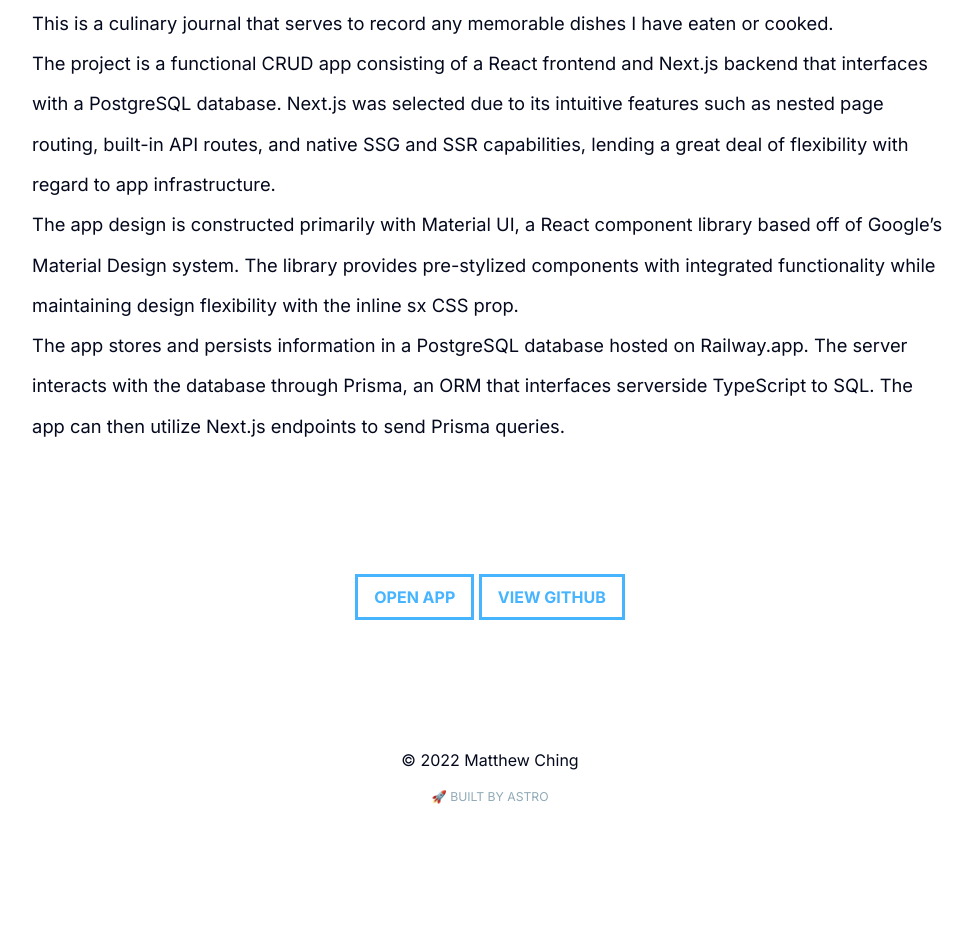
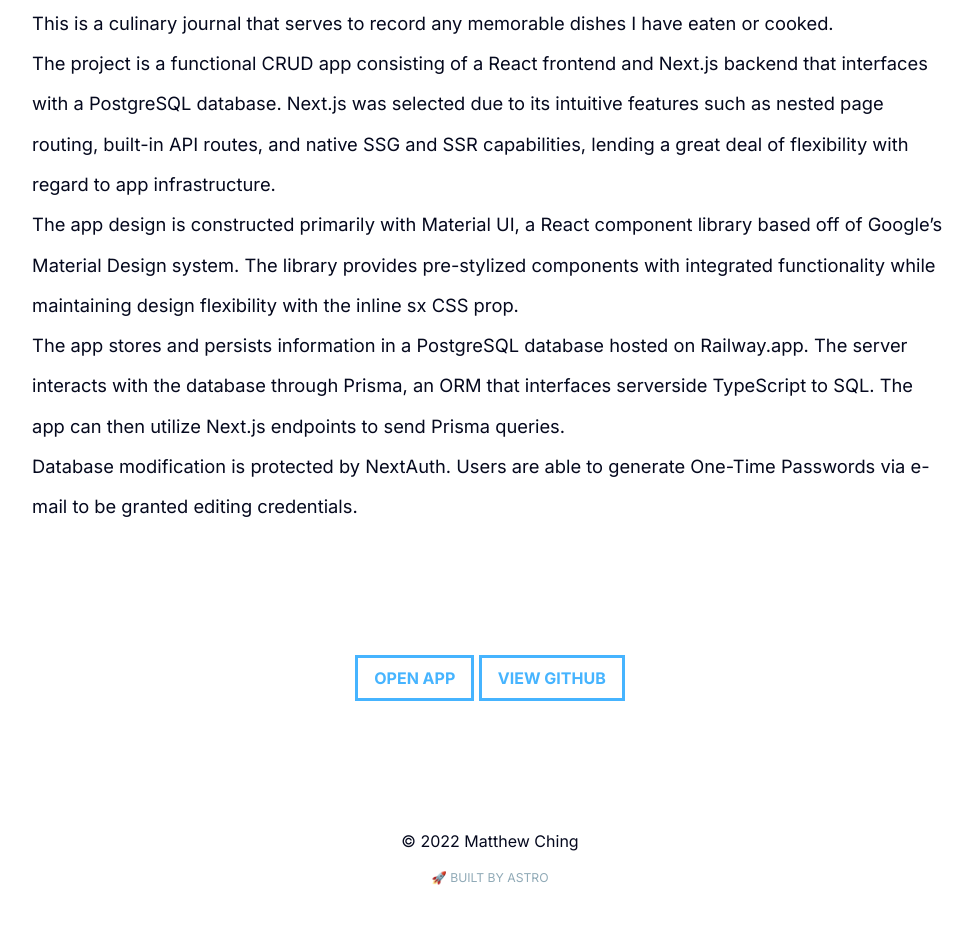
Before and after one commit to matthewaching/cv-project, an Astro site: page /project/food-memories in a window 1280 px wide. Shown: the part 919-1870 px from the top of the page, without its empty margins (150-1123 px from the left). Before the commit the page ends 1789 px from the top, so only its background shows below. Built offline with nearby package versions, Linux system fonts and the light colour scheme; Astro itself is replaced by a stand-in of ours.

Commit message:
Add auth description to food-memories page

```diff
--- a/src/pages/project/food-memories.md
+++ b/src/pages/project/food-memories.md
@@ -26,3 +26,5 @@
 The app design is constructed primarily with Material UI, a React component library based off of Google's Material Design system. The library provides pre-stylized components with integrated functionality while maintaining design flexibility with the inline sx CSS prop.
 
 The app stores and persists information in a PostgreSQL database hosted on Railway.app. The server interacts with the database through Prisma, an ORM that interfaces serverside TypeScript to SQL. The app can then utilize Next.js endpoints to send Prisma queries.
+
+Database modification is protected by NextAuth. Users are able to generate One-Time Passwords via e-mail to be granted editing credentials.
```
